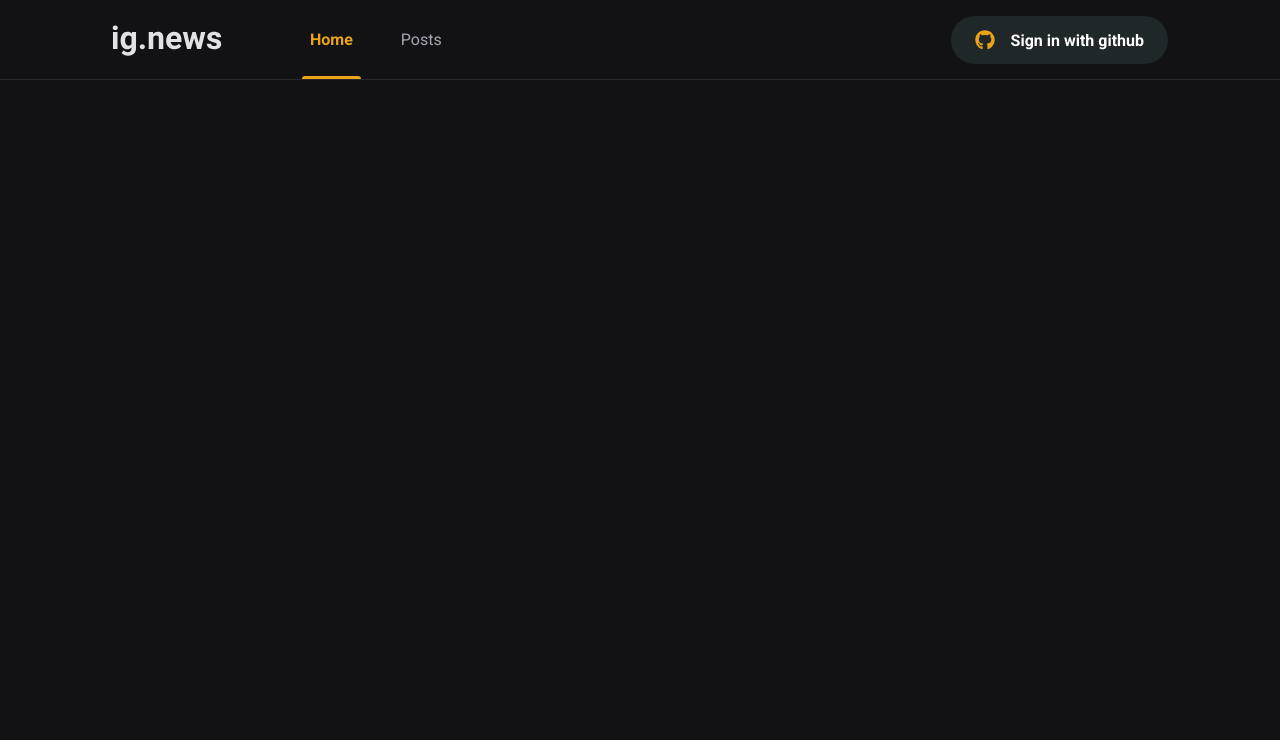
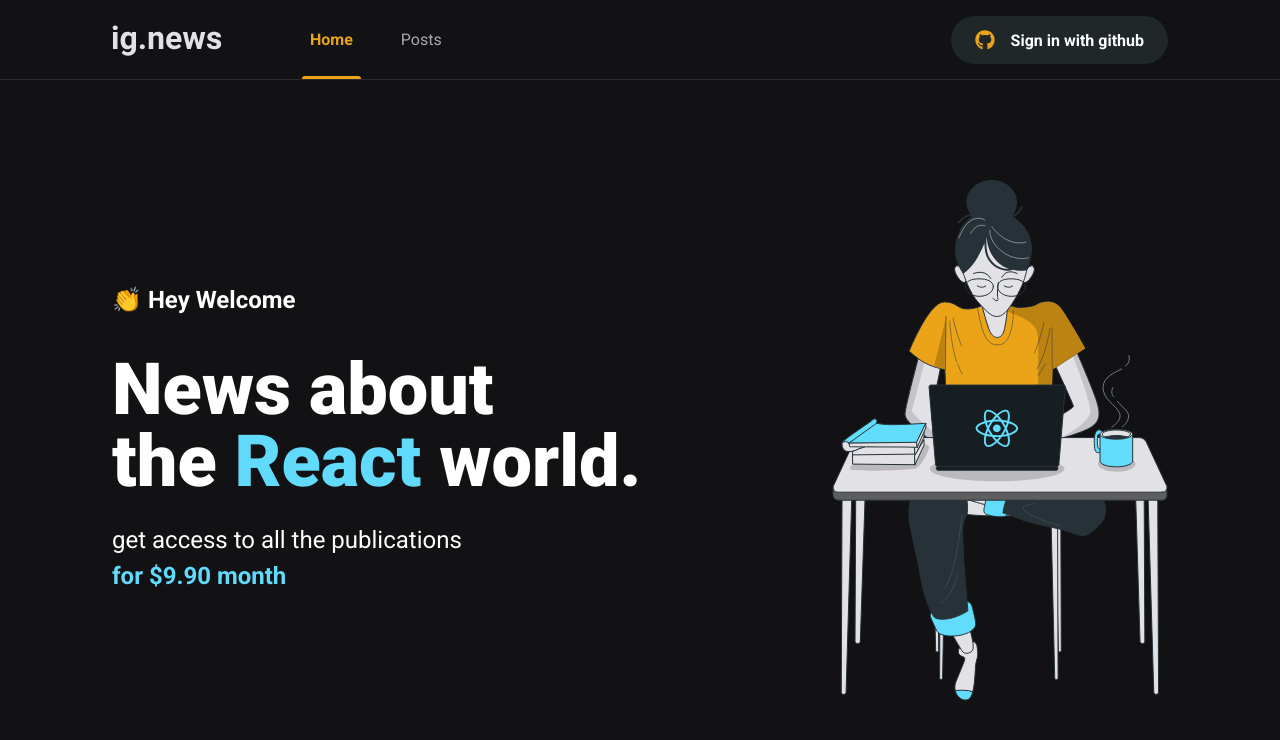
Before and after one commit to 1SyuLi/ig.News, a Next.js app: page / in a window 1280 px wide. Shown: the top 740 px of the page. Built offline with nearby package versions, Linux system fonts and the light colour scheme.

Commit message:
Home Page

```diff
--- /dev/null
+++ b/src/pages/home.module.scss
@@ -0,0 +1,44 @@
+.contentContainer {
+    max-width: 1120px;
+    margin: 0 auto;
+    padding: 0 2rem;
+    height: calc(100vh - 5rem);
+
+
+    display: flex;
+    align-items: center;
+    justify-content: space-between;
+
+}
+
+.hero {
+    max-width: 600px;
+
+    >span {
+        font-size: 1.5rem;
+        font-weight: bold;
+    }
+
+    h1 {
+        font-size: 4.5rem;
+        line-height: 4.5rem;
+        font-weight: 900;
+        margin-top: 2.5rem;
+
+        span {
+            color: var(--cyan-500);
+        }
+    }
+
+    p {
+        font-size: 1.5rem;
+        line-height: 2.25rem;
+        margin-top: 1.5rem;
+
+
+        span {
+            color: var(--cyan-500);
+            font-weight: bold;
+        }
+    }
+}
--- a/src/pages/index.tsx
+++ b/src/pages/index.tsx
@@ -1,15 +1,28 @@
 import Head from 'next/head';
 
+import styles from './home.module.scss';
 
 
 export default function Home() {
     return (
         <>
             <Head>
-        <title>ig.News</title>
+                <title>Início | ig.News</title>
             </Head>
 
+            <main className={styles.contentContainer}>
+                <section className={styles.hero}>
+                    <span>👏 Hey Welcome</span>
+                    <h1>News about <br />the <span>React</span> world.</h1>
 
+                    <p>
+                        get access to all the publications <br />
+                        <span>for $9.90 month</span>
+                    </p>
+                </section>
+
+                <img src="/images/avatar.svg" alt="Girl Coding" />
+            </main>
         </>
     )
 }
```
Lines whose indentation alone changed are shown as unchanged.
